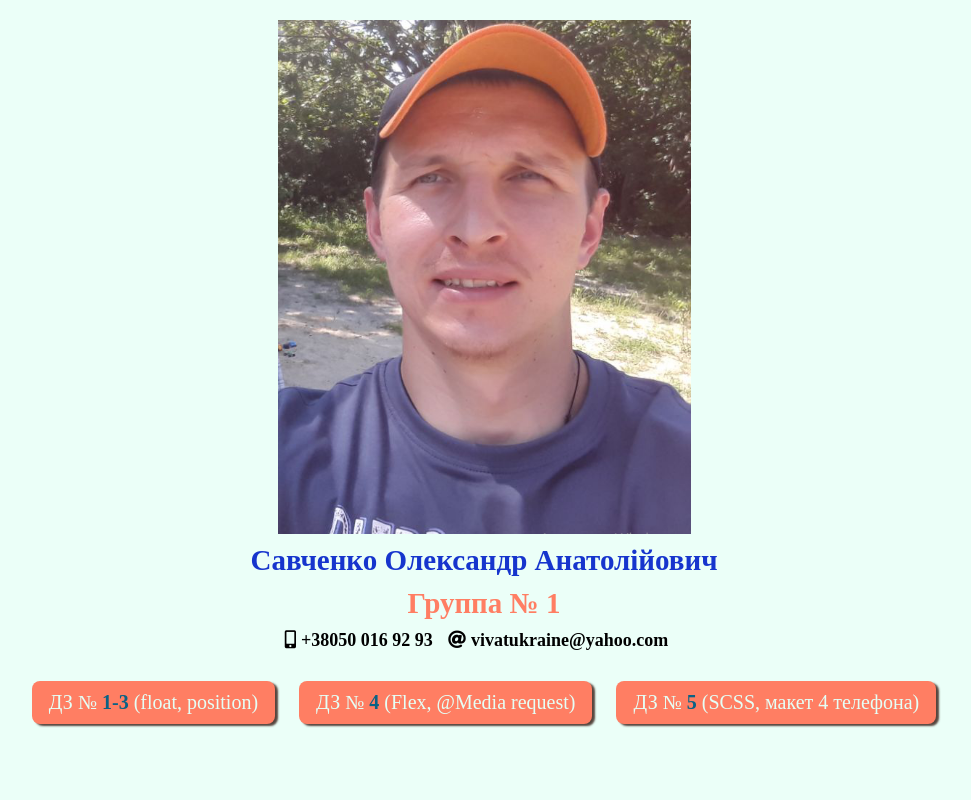
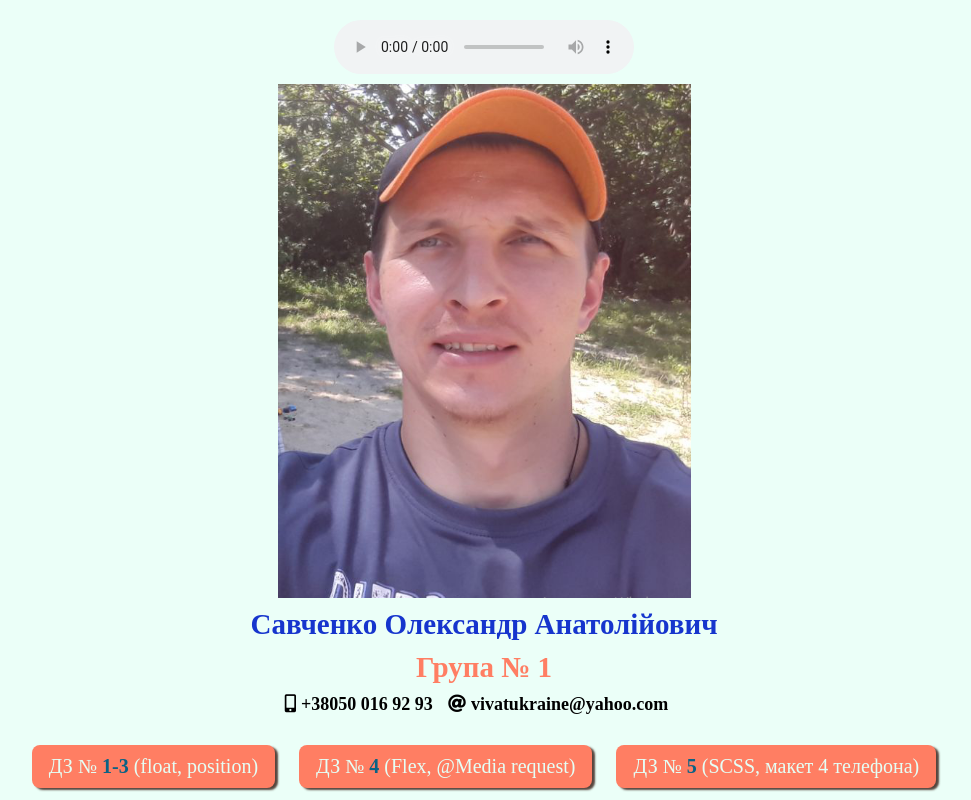
Before and after one commit to LuckySava/kow_home_work, a plain HTML site: page index.html in a window 1280 px wide. Shown: the whole page, without its empty margins (156-1127 px from the left). Drawn offline with Linux system fonts and the light colour scheme.

Commit message:
add audio

```diff
--- a/css/style.css
+++ b/css/style.css
@@ -26,6 +26,7 @@ a {
 .header img {
     width: 35%;
     text-align: center;
+    margin-top: 10px;
 }
 .header > p {
     font-size: 29px;
@@ -80,3 +81,6 @@ a {
     color: #0a6285;
     font-weight: 900;
 }
+.dz .block:visited {
+    background: rgb(255, 163, 119);
+}
--- a/index.html
+++ b/index.html
@@ -15,9 +15,11 @@
     <header>
         <div class="wrapper">
             <div class="header">
+                <audio src="fonovaya-muzyka-priyatnaya-muzyka.mp3" controls autoplay="true" ></audio>
                 <img src="img/me_photo.png" alt="" title="Web Developer Savchenko Alesksandr">
                 <p>Савченко Олександр Анатолійович</p>
-                <p>Группа № 1</p>
+
+                <p>Група № 1</p>
                 <div class="contact">
 
                     <p><span><i class="fas fa-mobile-alt"></i></span>+38050 016 92 93</p>
```
Also changed, not shown: 1 other file.
